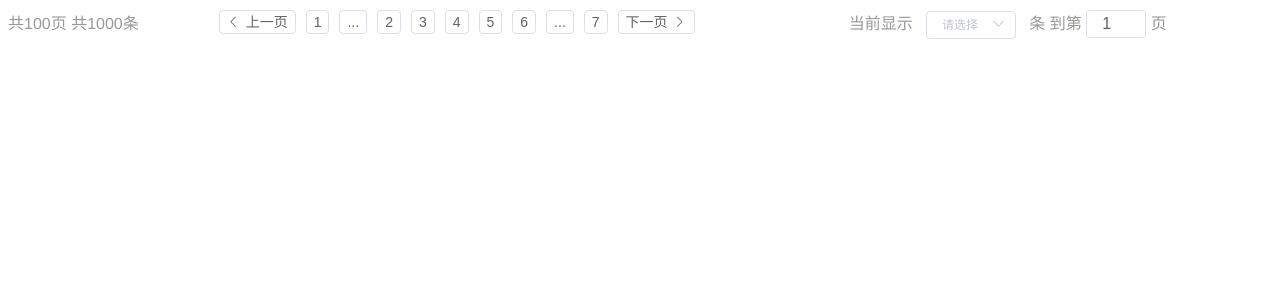
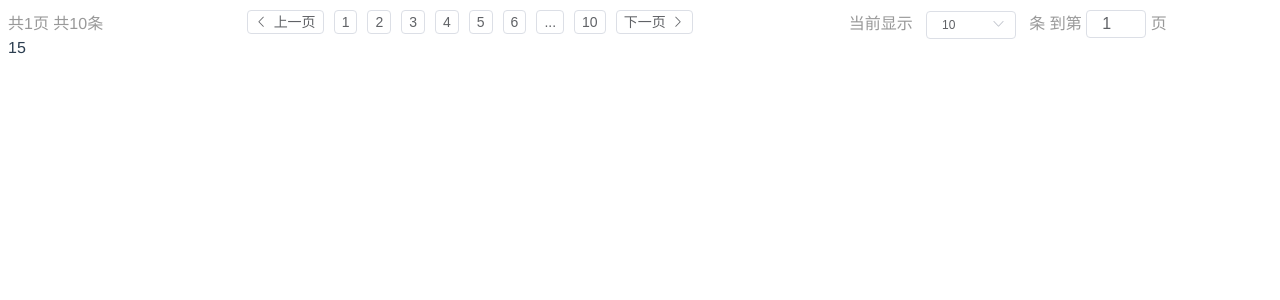
Before and after one commit to zhongjiao/learngit, a Vue app: page / in a window 1280 px wide. Shown: the top 300 px of the page. Built offline with nearby package versions, Linux system fonts and the light colour scheme.

Commit message:
office-commit 1/30

```diff
--- a/src/components/index.vue
+++ b/src/components/index.vue
@@ -7,15 +7,13 @@
       <el-row type="flex" justify="end" class="page-controls">
         <el-col :span="12" class="pagelist-ctl">
           <el-button icon="el-icon-arrow-left">上一页</el-button>
-          <el-button>1</el-button>
-          <el-button>...</el-button>
-          <el-button>2</el-button>
-          <el-button>3</el-button>
-          <el-button>4</el-button>
-          <el-button>5</el-button>
-          <el-button>6</el-button>
-          <el-button>...</el-button>
-          <el-button>7</el-button>
+          <el-button @click="goPage(1)" :class="">1</el-button>
+          <el-button v-if="mdlPageCount[0] > 2">...</el-button>
+          <el-button v-for="count in mdlPageCount"
+                     :key="count"
+                     @click="goPage($event, count)">{{count}}</el-button>
+          <el-button v-if="mdlPageCount[mdlLen-1] < (countTotal-1)">...</el-button>
+          <el-button @click="goPage(pageData.length)">{{pageData.length}}</el-button>
           <el-button>下一页<i class="el-icon-arrow-right el-icon--right"></i></el-button>
         </el-col>
         <el-col :span="12">
@@ -29,11 +27,14 @@
             </el-option>
           </el-select> &nbsp; 条
           到第
-          <input type="number" class="ymy-page-to" v-model="goPage">
+          <input type="number" class="ymy-page-to" v-model="jumpPage">
           页
         </el-col>
       </el-row>
     </el-col>
+    <div style="clear: both">
+      {{this.$data.pageData[this.$data.pageData.length-1]}}
+    </div>
   </el-row>
 </template>
 
@@ -54,13 +55,49 @@ export default {
         value: '500',
         label: '500条'
       }],
-      value: '',
+      pageData: [],
+      value: 10,
       pageNum: 1,
-      goPage: 1,
-      input: 0,
-      pageTotal: 100,
-      countTotal: 1000
+      jumpPage: 1,
+      start: 2,
+      countTotal: 0,
+      mdlLen: 5
     }
+  },
+  created() {
+    for (let i = 0; i < 10; i ++) {
+      this.pageData.push(Math.floor(Math.random() * 101));
+    }
+    this.countTotal = this.pageData.length;
+  },
+  computed: {
+    pageTotal() {
+      return Math.ceil(this.countTotal / this.value);
+    },
+    mdlPageCount() {
+      let tempArr = [];
+      for (let i = 0; i < this.mdlLen; i ++) {
+        tempArr[i] = this.start++;
+      }
+      return tempArr;
+    },
+    isActive() {
+
+    }
+  },
+  watch: {
+
+  },
+  methods: {
+    goPage(event,count) {
+      let avg = Math.floor(this.mdlLen / 2);
+
+      this.mdlPageCount[avg] = count;
+      if((count - avg) > 1 && (count + avg -1) < (this.countTotal-1)) this.start = count - avg;
+    }
+  },
+  mounted: function(){
+
   }
 }
 </script>
@@ -95,7 +132,9 @@ export default {
       height:28px;
       border-radius: 4px;
       border: 1px solid #dcdfe6;
-
+    }
+    .active {
+      color: dodgerblue;
     }
   }
 </style>
```
